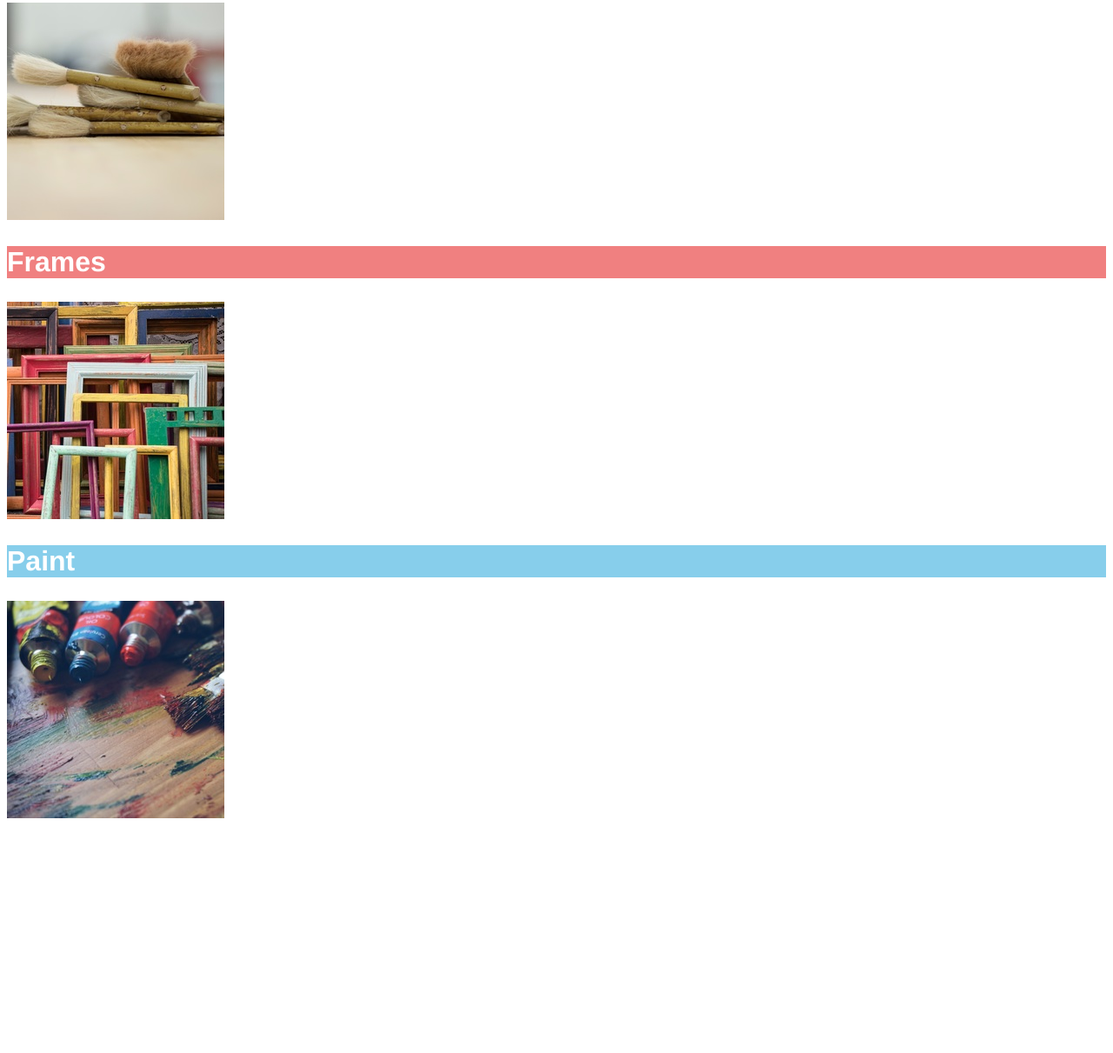
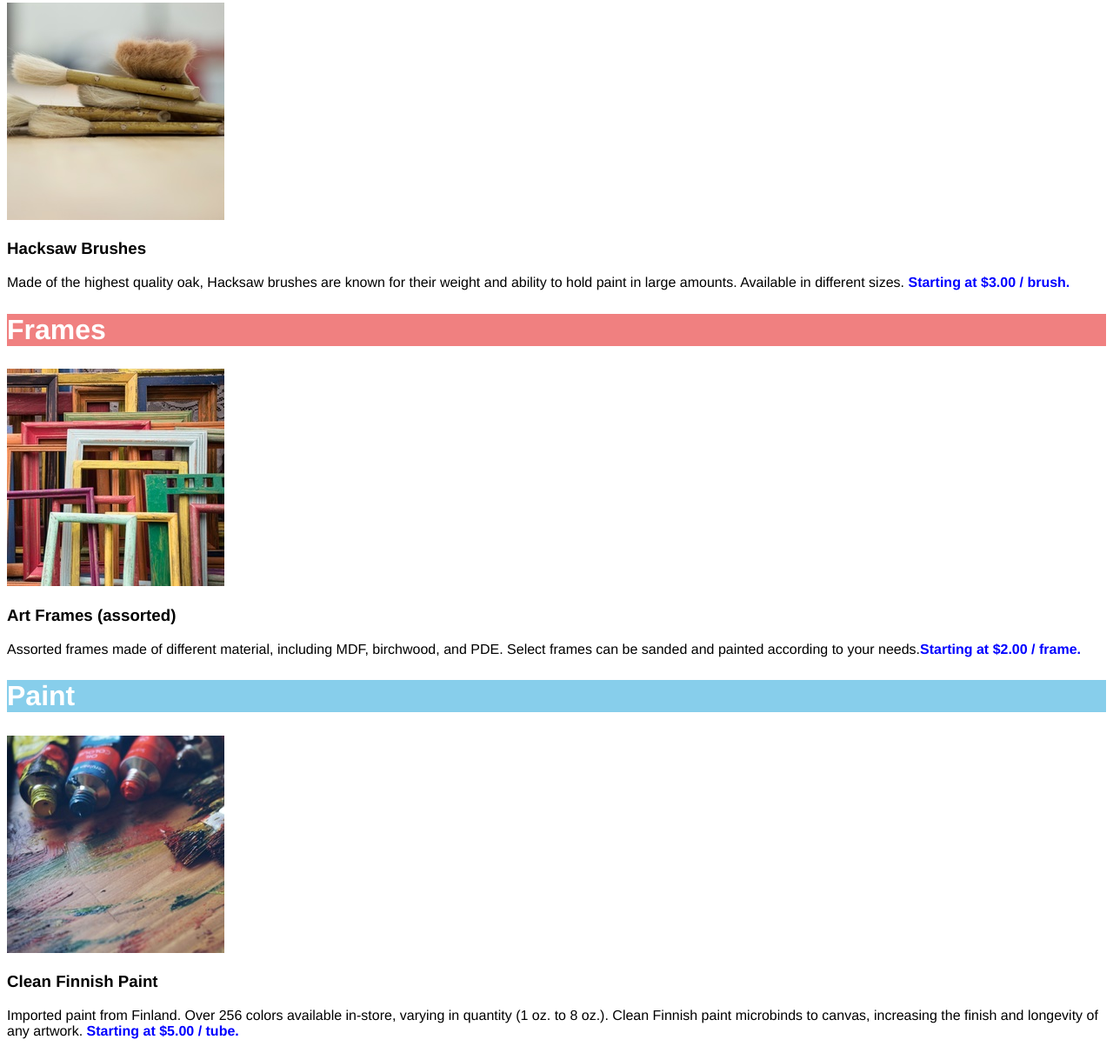
Before and after one commit to emilytm/HelloWorld, a plain HTML site: page index.html in a window 1280 px wide. Shown: the part 310-1521 px from the top of the page at 87% size. Before the commit the page ends 1263 px from the top, so only its background shows below. Drawn offline with Linux system fonts and the light colour scheme.

Commit message:
Got background image, added text, fixed text style

```diff
--- a/index.html
+++ b/index.html
@@ -8,13 +8,37 @@
     <header>
         <h1>Dasmoto's Arts & Crafts</h1>
     </header>
+    <div class="content">
       <h2 id="brushes">Brushes</h2>
       <img src="./resources/images/hacksaw.jpeg">
+      <h3>Hacksaw Brushes</h3>
+      <p>
+        Made of the highest quality oak, Hacksaw brushes are known for their
+        weight and ability to hold paint in large amounts. Available in different
+        sizes. <span class="price">Starting at $3.00 / brush.</span>
+      </p>
+    </div>
+    <div>
       <h2 id="frames">Frames</h2>
       <img src="./resources/images/frames.jpeg">
+      <h3>Art Frames (assorted)</h3>
+      <p>
+        Assorted frames made of different material, including MDF, birchwood,
+        and PDE. Select frames can be sanded and painted according to your
+        needs.<span class="price">Starting at $2.00 / frame.</span>
+      </p>
+    </div>
+    <div>
       <h2 id="paint">Paint</h2>
       <img src="./resources/images/finnish.jpeg">
-
+      <h3>Clean Finnish Paint</h3>
+      <p>
+        Imported paint from Finland. Over 256 colors available in-store,
+        varying in quantity (1 oz. to 8 oz.). Clean Finnish paint microbinds
+        to canvas, increasing the finish and longevity of any artwork.
+        <span class="price">Starting at $5.00 / tube.</span>
+      </p>
+    </div>
 
 </body>
 </html>
--- a/resources/css/index.css
+++ b/resources/css/index.css
@@ -3,7 +3,7 @@
   }
 
   header {
-    background-image: url("./resources/images/pattern.jpeg");
+    background-image: url("../images/pattern.jpeg");
   }
 
   h1 {
@@ -29,10 +29,11 @@
     background-color: skyblue;
   }
 
-  p,
-  li {
-    font-size: 18px;
+  .price {
+    font-weight: bold;
+    color: blue;
   }
+
 
 
   a {
```
Lines whose indentation alone changed are shown as unchanged.
